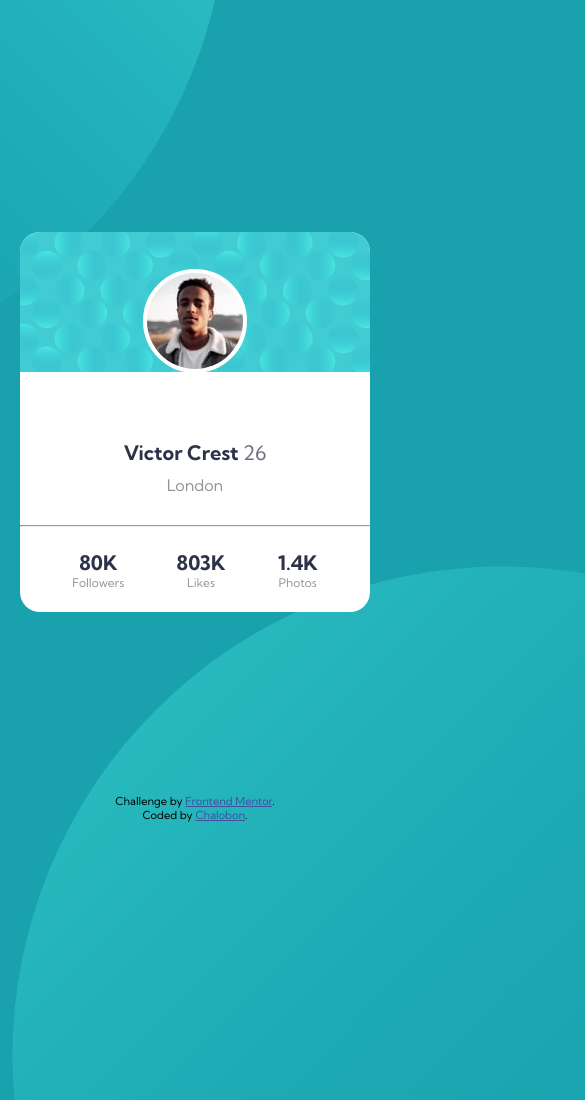
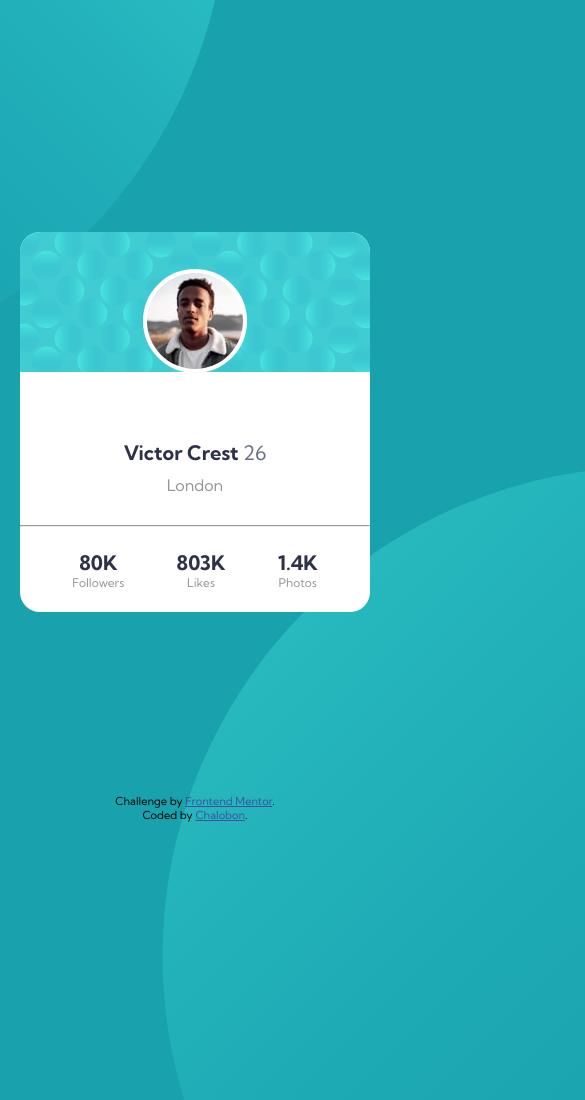
Before and after one commit to chalobonDen/Profile-card-component, a plain HTML site: page index.html in a window 390 px wide. Shown: the top 1100 px of the page, 585 px wide, since content can reach past the window. Drawn offline with Linux system fonts and the light colour scheme.

Commit message:
responsive

```diff
--- a/CSS/style.css
+++ b/CSS/style.css
@@ -94,7 +94,7 @@ footer {
   transform: translate(-50%, -50%);
 }
 
-@media screen and (max-width: 600px) {
+@media screen and (max-width: 414px) {
   .bg-pattern-top {
     position: absolute;
     top: -600px;
@@ -103,8 +103,8 @@ footer {
   }
   .bg-pattern-bottom {
     position: absolute;
-    bottom: -700px;
-    right: -600px;
+    bottom: -600px;
+    right: -750px;
     z-index: -1;
   }
 }
```
